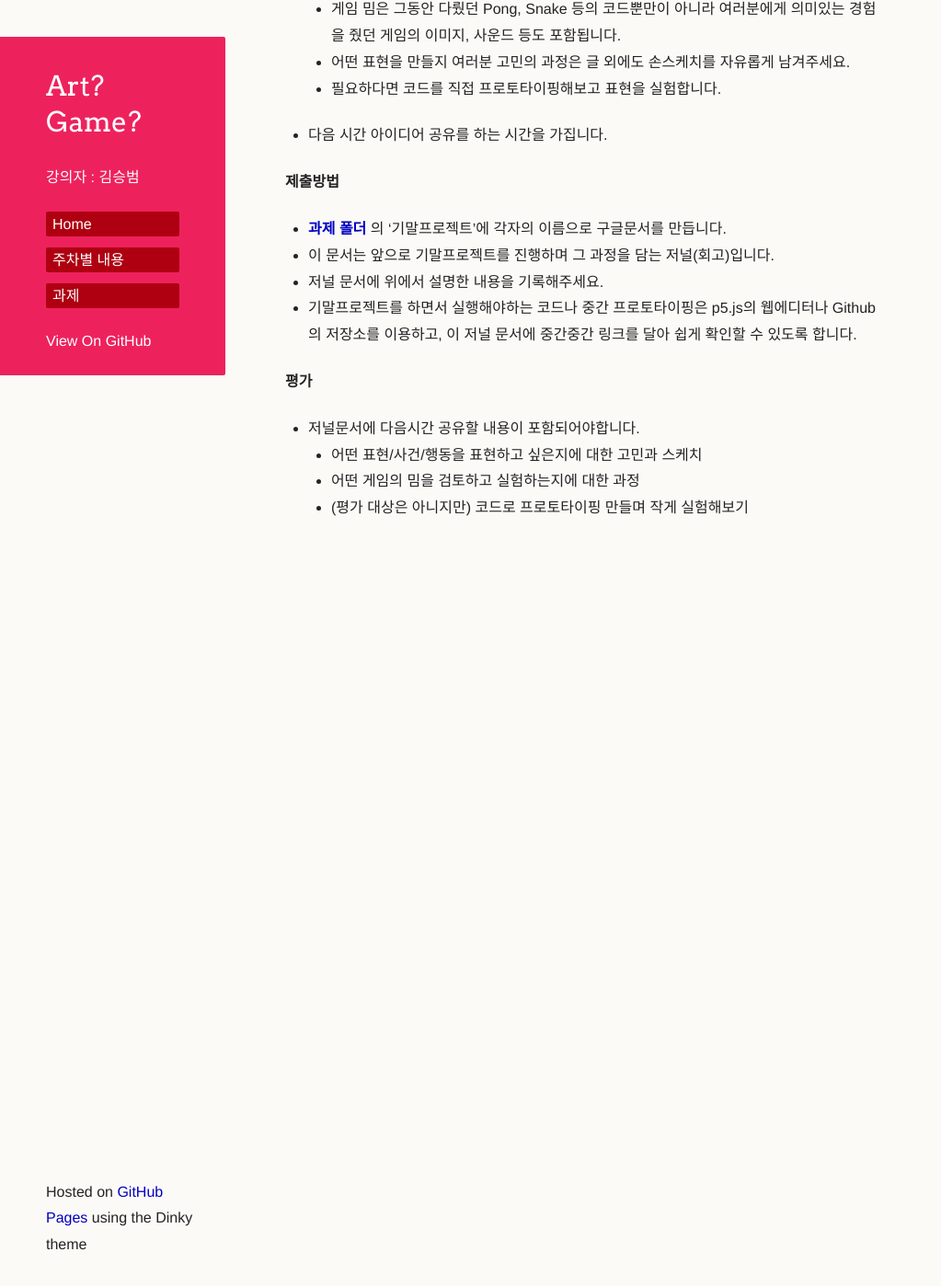
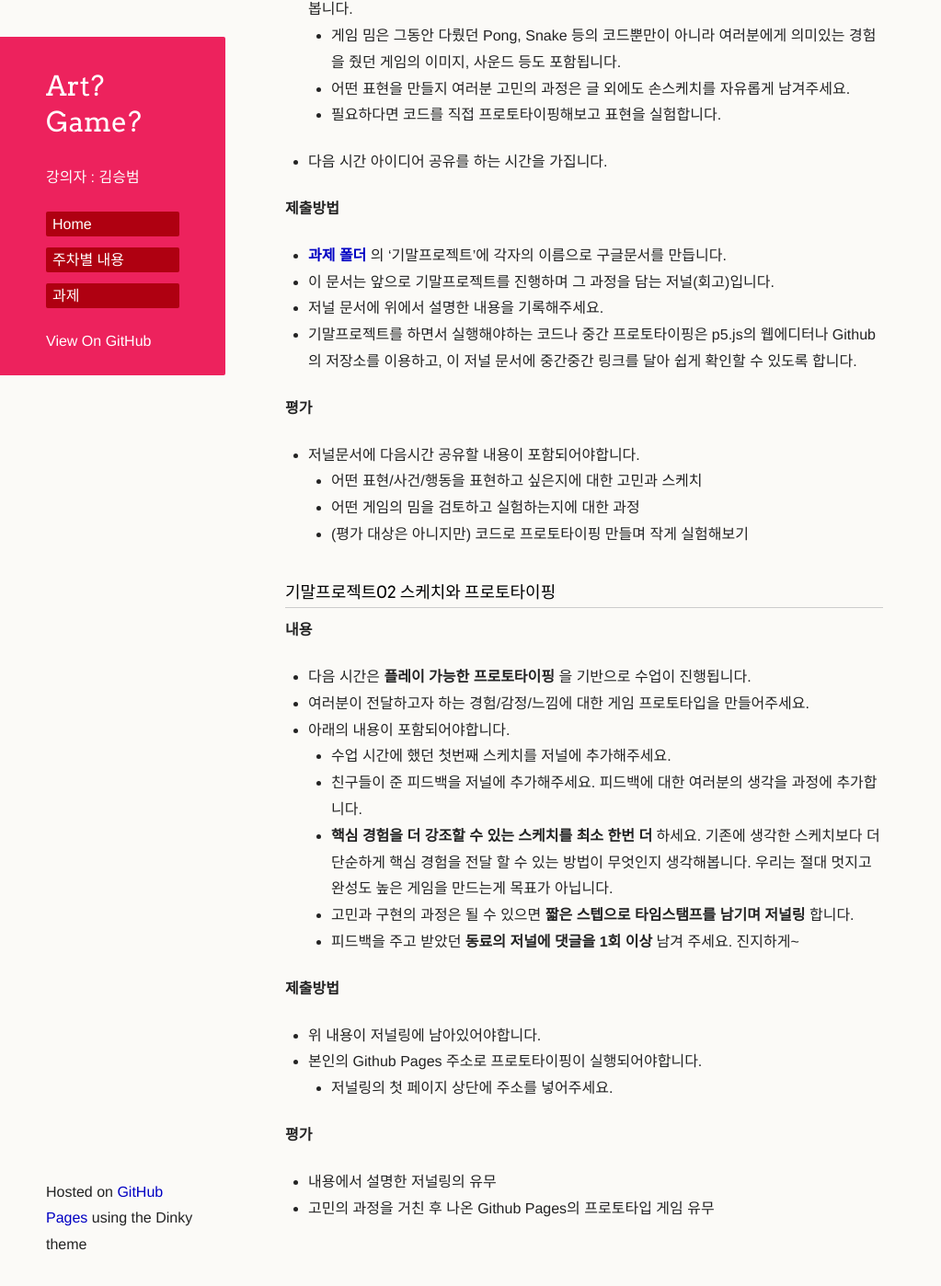
Before and after one commit to picxenk/SIA2019ArtGame, a Jekyll site: the page built from homework.md, in a window 1280 px wide and 1400 px high, scrolled down 8006 px. Shown: the whole window at 92% size, without its empty margins (0-1023 px from the left). Built offline with Jekyll 4.4.1, drawn with Linux system fonts in a browser that asks for light colours; our own code applies the rules of GitHub Pages for plain Markdown files; a script that is not in the unit is left out; the repository's description, which GitHub fills in, is left out.

Commit message:
Update homework.md

```diff
--- a/homework.md
+++ b/homework.md
@@ -217,3 +217,25 @@
    * 어떤 표현/사건/행동을 표현하고 싶은지에 대한 고민과 스케치
    * 어떤 게임의 밈을 검토하고 실험하는지에 대한 과정
    * (평가 대상은 아니지만) 코드로 프로토타이핑 만들며 작게 실험해보기
+
+### 기말프로젝트02 스케치와 프로토타이핑
+**내용**
+ * 다음 시간은 **플레이 가능한 프로토타이핑** 을 기반으로 수업이 진행됩니다.
+ * 여러분이 전달하고자 하는 경험/감정/느낌에 대한 게임 프로토타입을 만들어주세요.
+ * 아래의 내용이 포함되어야합니다.
+   * 수업 시간에 했던 첫번째 스케치를 저널에 추가해주세요.
+   * 친구들이 준 피드백을 저널에 추가해주세요. 피드백에 대한 여러분의 생각을 과정에 추가합니다.
+   * **핵심 경험을 더 강조할 수 있는 스케치를 최소 한번 더** 하세요. 기존에 생각한 스케치보다 더 단순하게 핵심 경험을 전달 할 수 있는 방법이 무엇인지 생각해봅니다. 우리는 절대 멋지고 완성도 높은 게임을 만드는게 목표가 아닙니다.
+   * 고민과 구현의 과정은 될 수 있으면 **짧은 스텝으로 타임스탬프를 남기며 저널링** 합니다.
+   * 피드백을 주고 받았던 **동료의 저널에 댓글을 1회 이상** 남겨 주세요. 진지하게~
+
+
+**제출방법**
+ * 위 내용이 저널링에 남아있어야합니다.
+ * 본인의 Github Pages 주소로 프로토타이핑이 실행되어야합니다.
+   * 저널링의 첫 페이지 상단에 주소를 넣어주세요.
+
+
+**평가**
+ * 내용에서 설명한 저널링의 유무
+ * 고민의 과정을 거친 후 나온 Github Pages의 프로토타입 게임 유무
```
